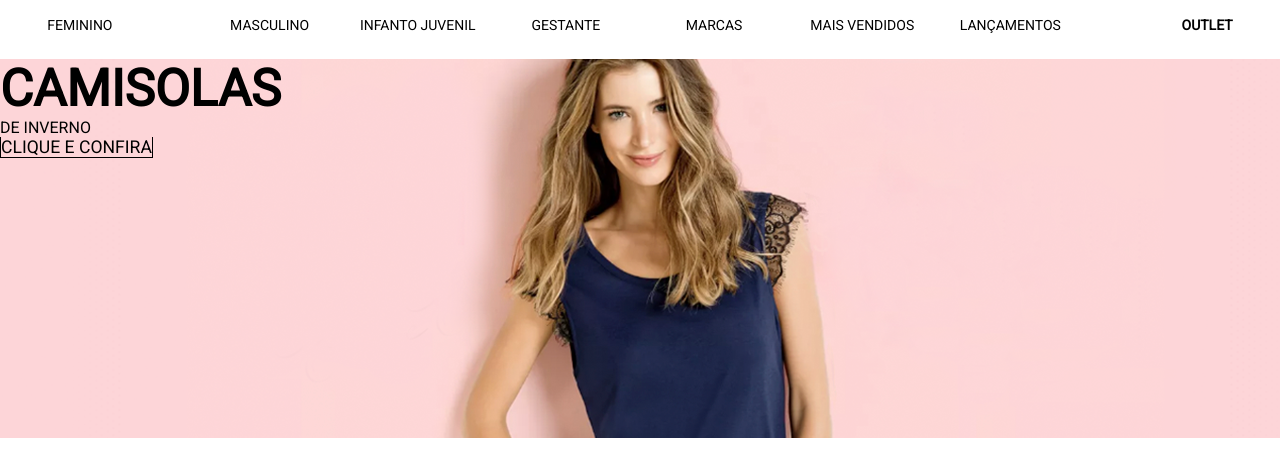
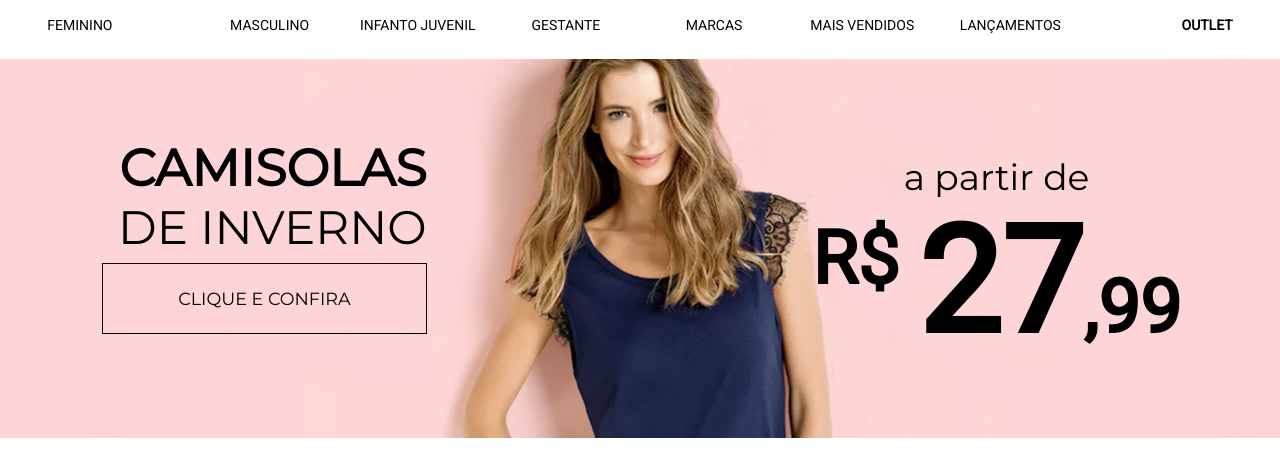
Before and after one commit to Neuyer/TesteEconverse, a plain HTML site: page index.html in a window 1280 px wide. Shown: the part 102-578 px from the top of the page. Drawn offline with Linux system fonts and the light colour scheme.

Commit message:
banner pronto

```diff
--- a/index.html
+++ b/index.html
@@ -36,15 +36,22 @@
     </nav>
 
     <section class= "banner-container">
-      <div class="containers-banner">
-          <p><span><strong>CAMISOLAS</strong></span> <br> DE INVERNO</p>
+      <div class="containers-banner containers-banner-a">
+          <p><strong>CAMISOLAS</strong><br> DE INVERNO</p>
           <a href="#" role= "button">CLIQUE E CONFIRA</a>
       </div>
       <div class="containers-banner">
 
       </div>
-      <div class="containers-banner">
-
+      <div class="containers-banner containers-banner-c">
+          <p>a partir de<br>
+            <strong>
+              <span class= "preco-cifrao" >R$</span>
+            </strong>
+            <strong>
+              <span class= 'preco-destaque'>27</span>,99
+            </strong>
+          </p>
       </div>
 
     </section>
--- a/stylesheets/base.scss
+++ b/stylesheets/base.scss
@@ -1,14 +1,19 @@
 /*body width:1350px*/
 @import url('https://fonts.googleapis.com/css?family=Roboto&display=swap');
+@import url('https://fonts.googleapis.com/css?family=Montserrat&display=swap');
+
 
 /*-------------------------------------variaveis----------------------------------------------------------*/
 $roboto: 'Roboto', sans-serif;
+$mont: 'Montserrat', sans-serif;
 $font-s: 0.75rem;  //12px
 $font-m: 0.875rem; //14px
 $font-l: 1rem;     //16px
 $font-xl: 1.25rem; //20px
 $font-xxl: 3.18rem; //51px
-
+$font-banner: 36.06/16;
+$font-banner-preco: 74/16;
+$font-banner-preco-destaque: 147.52/16;
 /*----------------------------------------------------------------------------------------------------------*/
 * {
   margin: 0;
@@ -74,12 +79,7 @@ a{
 
 a[role= "button"]{
   border: 1px solid black;
-  border-top: 0;
-  font-size: $font-l + 0.1;
-}
-
-span{
-  font-size: $font-xxl;
+  height: 65px;
 }
 // --------------------------------------------classes----------------------------------------------------
 
@@ -91,12 +91,52 @@ span{
 }
 .banner-container{
   background-image: url('../images/banner-bg.png');
+  display: flex;
   height: 379px;
-  display: flex;
 }
 // .containers-banner[role='bandito']{
 //   background-color: blue;
 // }
 .containers-banner{
+      font-family: $mont;
+}
+.containers-banner-a{
+    text-align: right;
+    padding-top: 4.9rem;
+        a[role= "button"]{
+          font-size: $font-l + 0.1;
+          padding: 24px 75px;
+          text-align: center;
+        }
+        p{
+          font-size: $font-xxl - 0.25;
+          font-weight: lighter;
+          height: auto;
+          margin-bottom: 2rem;
+        }
+        strong{
+          font-size: $font-xxl;
+          // padding-right: 5px;
+        }
+}
 
+.containers-banner-c{
+  padding-top: 6rem;
+  margin-left: -70px;
+        p{
+          font-size: #{$font-banner}+rem;
+          text-align: center;
+              strong{
+                font-size: #{$font-banner-preco}+rem;
+                line-height: 120px;;
+                font-family: $roboto;
+              }
+              .preco-cifrao{
+                vertical-align: 49px;
+              }
+              .preco-destaque{
+                font-size: #{$font-banner-preco-destaque}+rem;
+              }
+
+        }
 }
```
Also changed, not shown: stylesheets/main.css, 1 other file.
